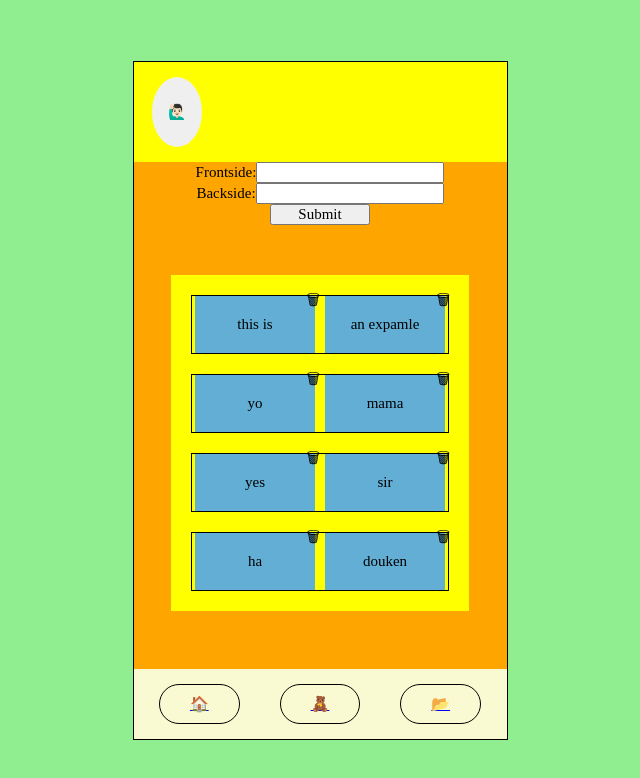
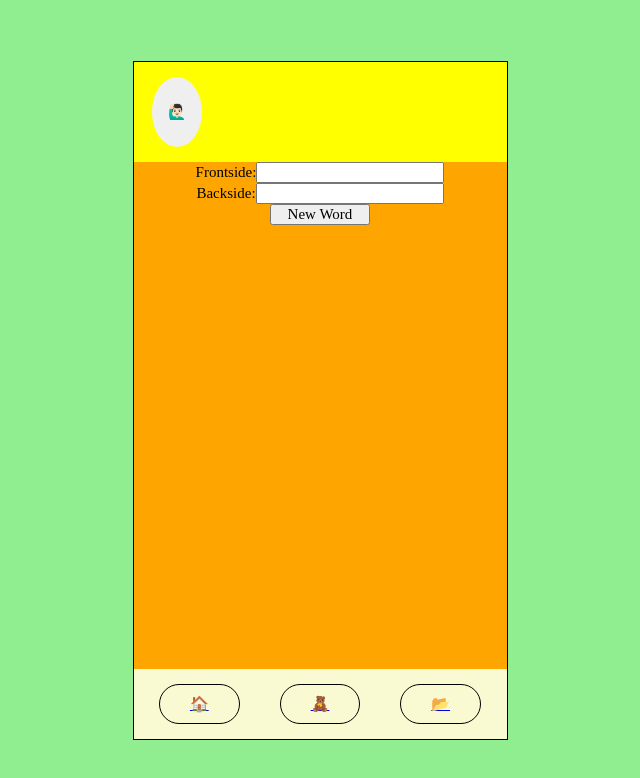
Before and after one commit to j-eick/vocab-dojo, a Next.js app: page /add-vocab in a window 1280 px wide. Shown: the top 778 px of the page, without its empty margins (320-960 px from the left). Built offline with nearby package versions, Linux system fonts and the light colour scheme.

Commit message:
REPLACED saving cards to useStore with MongoDB

```diff
--- a/src/components/Form/AddVocabForm.jsx
+++ b/src/components/Form/AddVocabForm.jsx
@@ -1,22 +1,17 @@
+import {useState} from 'react';
 import styled from 'styled-components';
-
-import {vocabStore} from '../../hooks/useStore';
 
 console.clear();
 
-export default function AddVocabForm() {
-	const getVocabList = vocabStore(state => state.vocabList);
-	const addVocabs = vocabStore(state => state.addVocabs);
-	const removeVocabs = vocabStore(state => state.removeVocabs);
+export default function AddVocabForm({onSubmit}) {
+	const [frontside, setFrontside] = useState('');
+	const [backside, setBackside] = useState('');
 
 	const handleSubmit = event => {
 		event.preventDefault();
 
-		const frontside = event.target.elements.frontSide.value;
-		const backside = event.target.elements.backSide.value;
-
 		if ((frontside && backside) !== '') {
-			addVocabs({
+			onSubmit({
 				front: frontside,
 				back: backside,
 			});
@@ -27,38 +22,35 @@ export default function AddVocabForm() {
 		event.target.elements.backSide.value = '';
 	};
 
-	const handleRemoveItem = itemToRemove => {
-		removeVocabs(itemToRemove);
-		console.log('clicked the bin ' + itemToRemove);
-	};
-
 	return (
 		<Wrapper>
 			<StyledForm onSubmit={handleSubmit}>
 				<label htmlFor="frontSide">
 					Frontside:
-					<input id="frontSide" type="text" name="frontSide" />
+					<input
+						id="frontSide"
+						type="text"
+						name="frontSide"
+						onChange={event => {
+							setFrontside(event.target.value);
+						}}
+					/>
 				</label>
 				<label htmlFor="backSide">
 					Backside:
-					<input id="backSide" type="text" name="backSide" />
+					<input
+						id="backSide"
+						type="text"
+						name="backSide"
+						onChange={event => {
+							setBackside(event.target.value);
+						}}
+					/>
 				</label>
-				<StyledSubmit type="submit" name="submit" />
+				<StyledSubmit type="submit" name="submit">
+					New Word
+				</StyledSubmit>
 			</StyledForm>
-			<StyledCardUl>
-				{getVocabList.map(card => (
-					<StyledCardLi key={card.front}>
-						<StyledCardSide>
-							{card.front}
-							<Trash onClick={() => handleRemoveItem(card)}>🗑</Trash>
-						</StyledCardSide>
-						<StyledCardSide>
-							{card.back}
-							<Trash onClick={() => handleRemoveItem(card)}>🗑</Trash>
-						</StyledCardSide>
-					</StyledCardLi>
-				))}
-			</StyledCardUl>
 		</Wrapper>
 	);
 }
@@ -70,53 +62,58 @@ const Wrapper = styled.div`
 	flex-direction: column;
 	align-items: center;
 `;
-const StyledCardUl = styled.ul`
-	width: 80%;
-	padding: 20px;
-	margin-top: 50px;
+// const StyledCardUl = styled.ul`
+// 	width: 80%;
+// 	padding: 20px;
+// 	margin-top: 50px;
 
-	display: flex;
-	flex-direction: column;
-	justify-content: center;
-	gap: 20px;
+// 	display: flex;
+// 	flex-direction: column;
+// 	justify-content: center;
+// 	gap: 20px;
 
-	background-color: yellow;
-`;
-const StyledCardLi = styled.li`
-	display: flex;
-	flex-direction: row;
-	justify-content: center;
+// 	background-color: yellow;
+// `;
+// const StyledCardLi = styled.li`
+// 	display: flex;
+// 	flex-direction: row;
+// 	justify-content: center;
 
-	gap: 10px;
+// 	gap: 10px;
 
-	border: 1px solid black;
-`;
-const StyledCardSide = styled.p`
-	position: relative;
-	width: 120px;
+// 	border: 1px solid black;
+// `;
+// const StyledCardSide = styled.p`
+// 	position: relative;
+// 	width: 120px;
 
-	display: flex;
-	justify-content: center;
+// 	display: flex;
+// 	justify-content: center;
 
-	/* margin: 20px; */
-	padding: 20px;
-	background-color: #62aed4;
-`;
+// 	/* margin: 20px; */
+// 	padding: 20px;
+// 	background-color: #62aed4;
+// `;
 
-const Trash = styled.span`
-	position: absolute;
-	top: -7px;
-	right: -5px;
-	font-size: 1.5rem;
-`;
+// const Trash = styled.span`
+// 	position: absolute;
+// 	top: -7px;
+// 	right: -5px;
+// 	font-size: 1.5rem;
+// `;
 
 const StyledForm = styled.form`
 	display: flex;
 	flex-direction: column;
 	align-items: center;
 `;
-const StyledSubmit = styled.input.attrs({
-	type: 'submit',
-})`
+
+const StyledSubmit = styled.button`
 	width: 40%;
 `;
+
+// const StyledSubmit = styled.input.attrs({
+// 	type: 'submit',
+// })`
+// 	width: 40%;
+// `;
```
